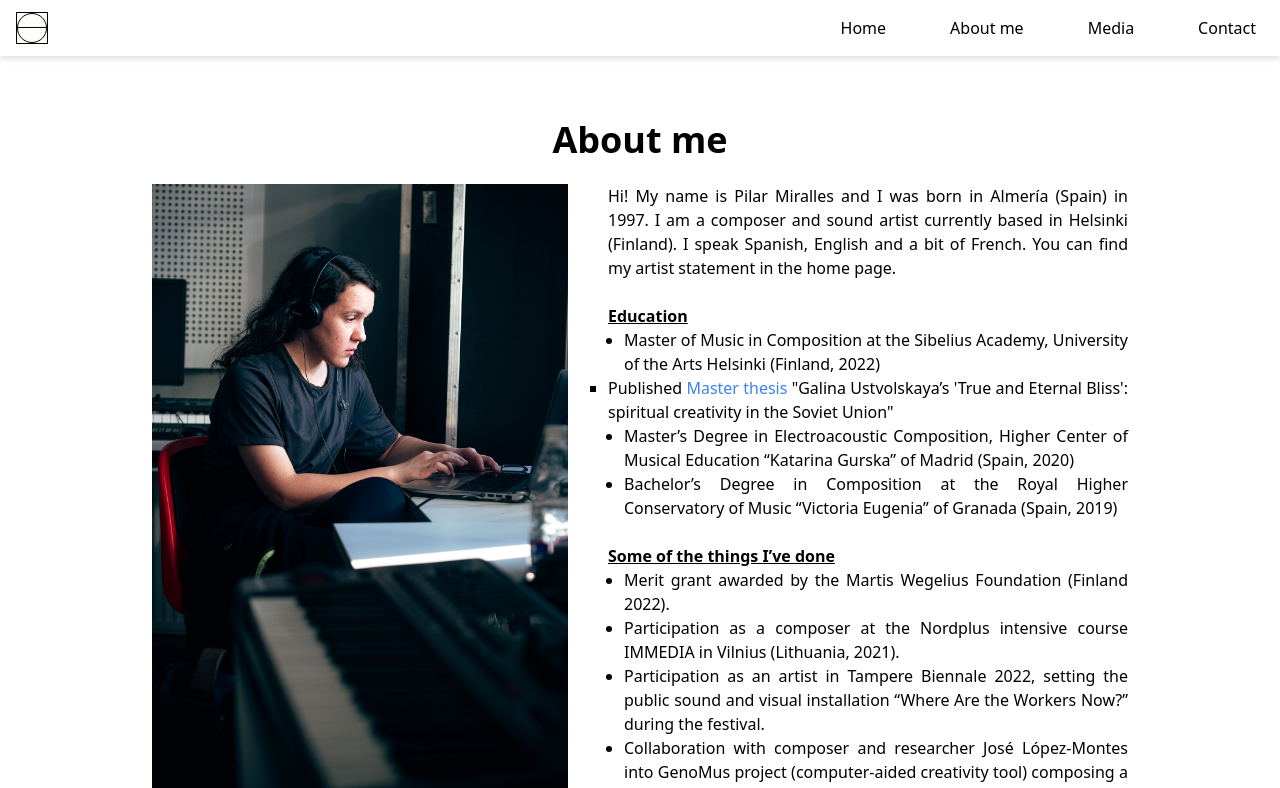
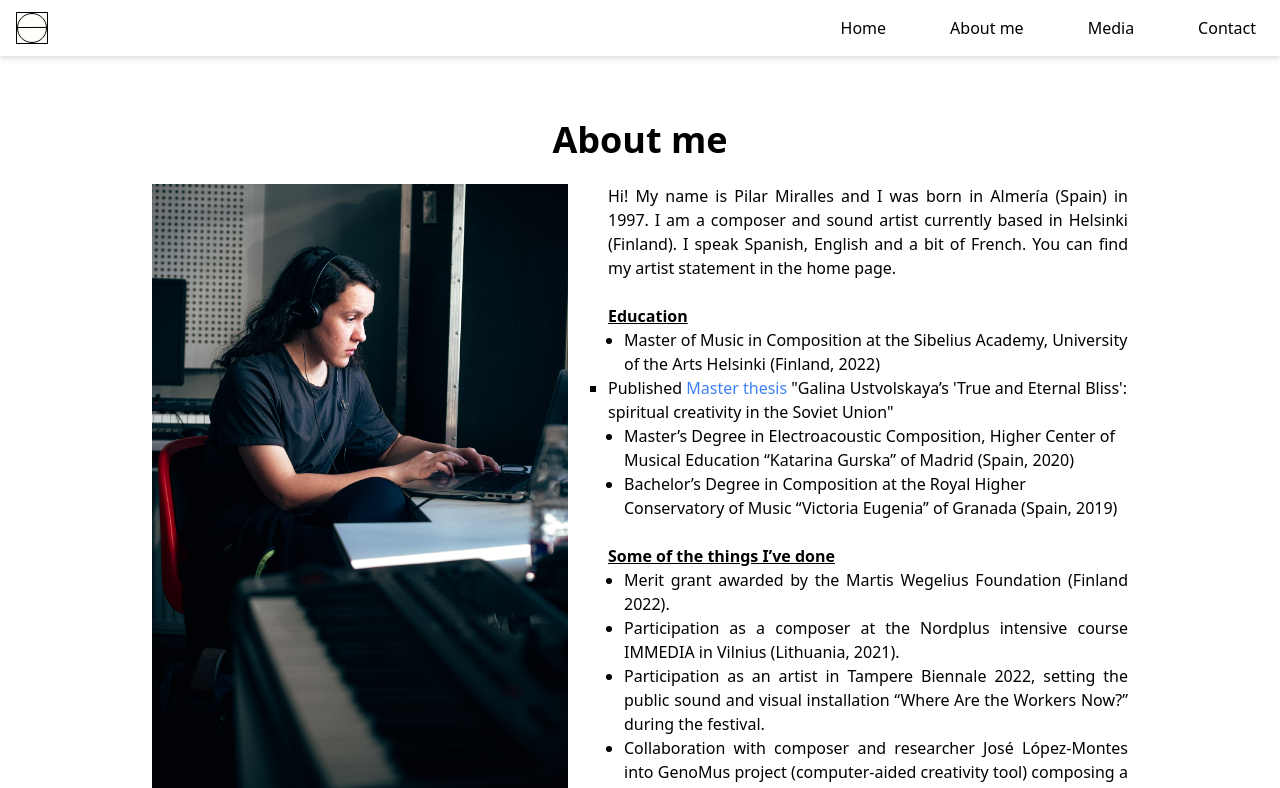
Before and after one commit to Kyokatarz/pilar-personal-website, a React (Create React App) app: page /about-me in a window 1280 px wide. Shown: the top 788 px of the page. Built offline with nearby package versions, Linux system fonts and the light colour scheme.

Commit message:
ul inside paragraph

```diff
--- a/src/pages/FullAbout/FullAbout.tsx
+++ b/src/pages/FullAbout/FullAbout.tsx
@@ -28,11 +28,10 @@ const FullAbout = () => {
           </Paragraph>
           <br />
           <SubSectionHeader level={2}>Education</SubSectionHeader>
-          <Paragraph>
-            <ul>
+          <ul className='text-left'>
             <ListItem>
-                Master of Music in Composition at the Sibelius Academy,
-                University of the Arts Helsinki (Finland, 2022)
+              Master of Music in Composition at the Sibelius Academy, University
+              of the Arts Helsinki (Finland, 2022)
             </ListItem>
             <ul>
               <ListItem level={2} listStyle='list-square'>
@@ -54,12 +53,10 @@ const FullAbout = () => {
               Musical Education “Katarina Gurska” of Madrid (Spain, 2020)
             </ListItem>
             <ListItem>
-                Bachelor’s Degree in Composition at the Royal Higher
-                Conservatory of Music “Victoria Eugenia” of Granada (Spain,
-                2019)
+              Bachelor’s Degree in Composition at the Royal Higher Conservatory
+              of Music “Victoria Eugenia” of Granada (Spain, 2019)
             </ListItem>
           </ul>
-          </Paragraph>
           <br />
           <SubSectionHeader level={2}>
             Some of the things I’ve done
```
Lines whose indentation alone changed are shown as unchanged.
